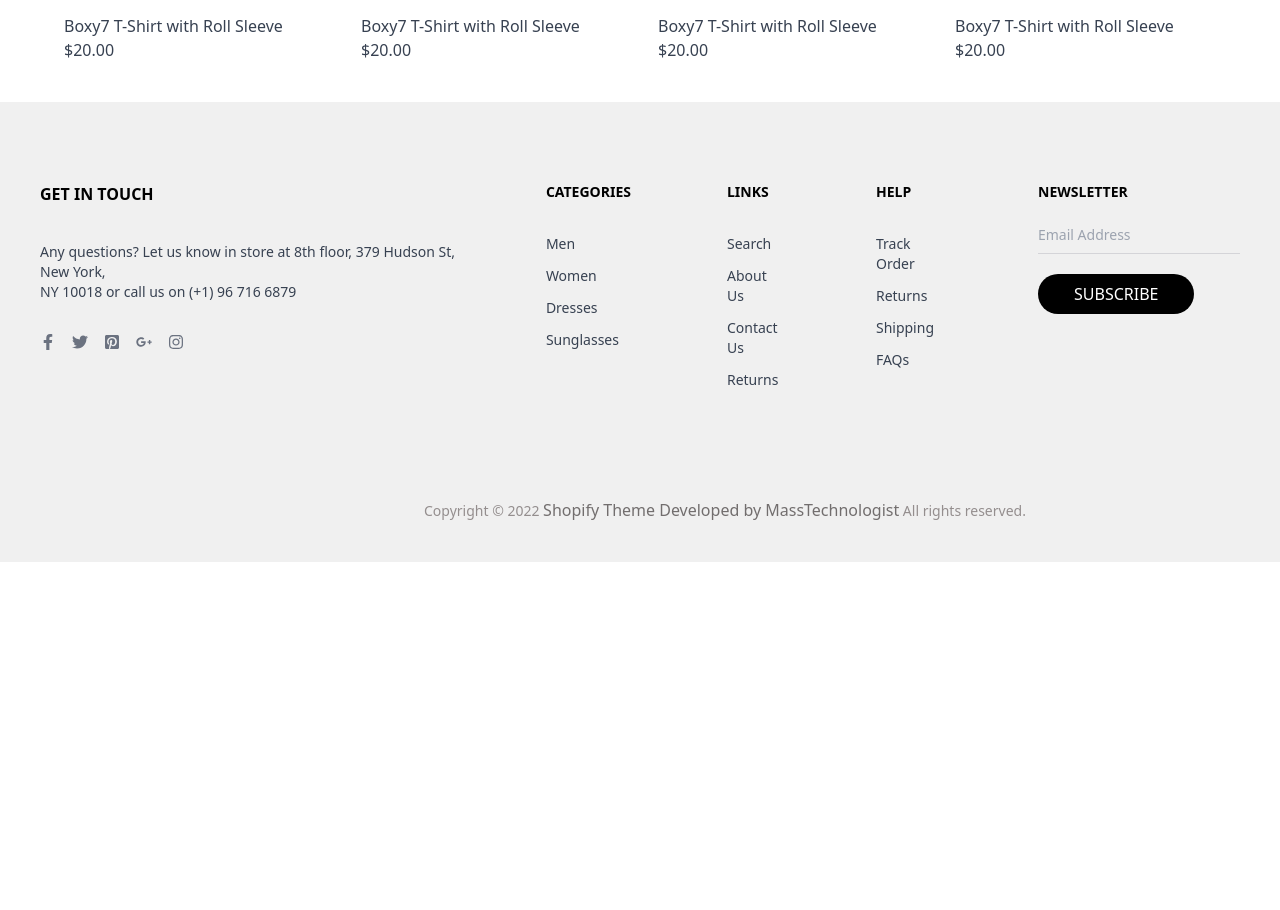
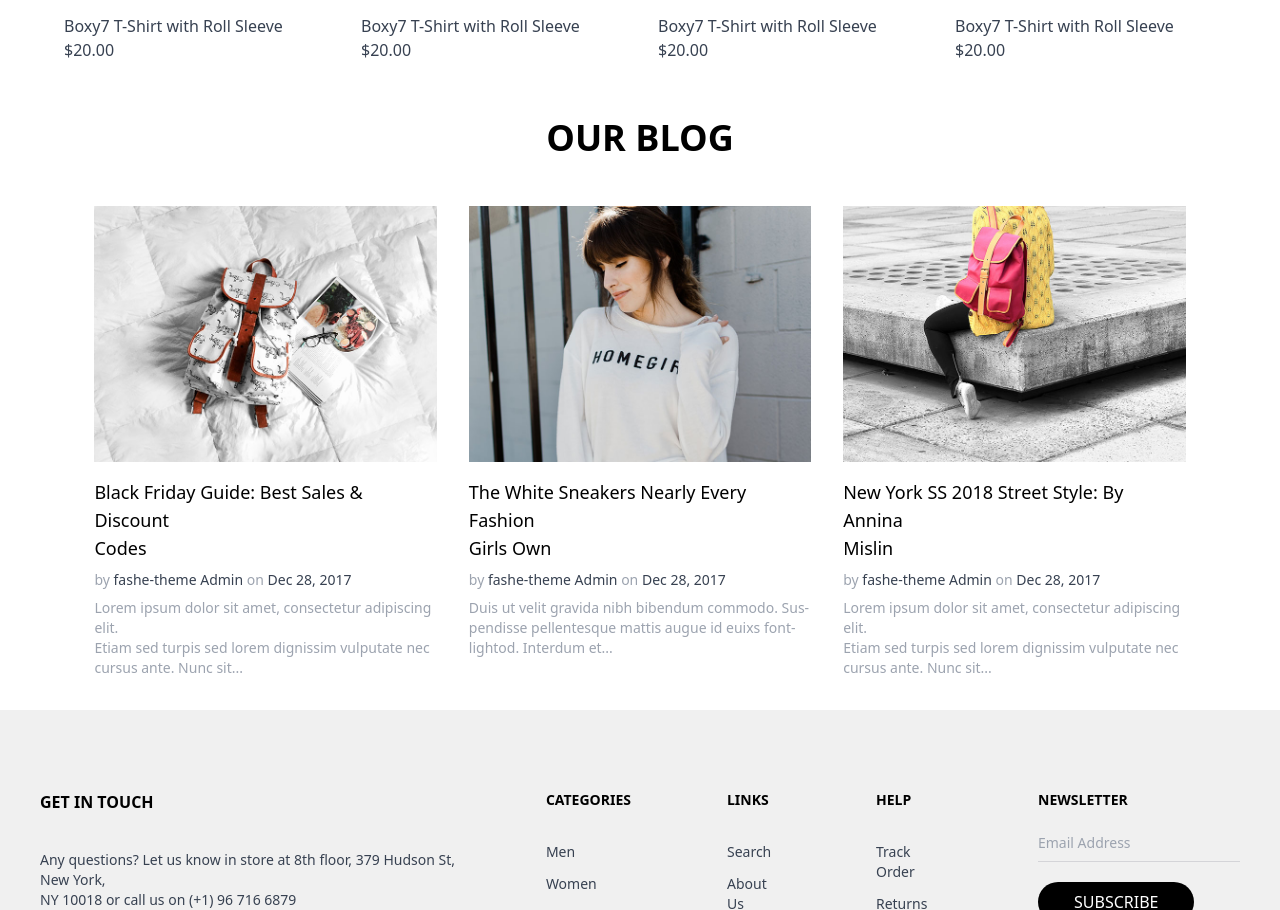
Before and after one commit to Nassimakhandari/React_Final_Project_Nassima_Khandari, a React (Create React App) app: page / in a window 1280 px wide. Shown: the part 2082-2992 px from the top of the page. Before the commit the page ends 2644 px from the top, so only its background shows below. Built offline with nearby package versions, Linux system fonts and the light colour scheme; the HTML template or start-up script is replaced by a standard one.

Commit message:
add section blog of home  with responsive

```diff
--- a/src/constant/images.jsx
+++ b/src/constant/images.jsx
@@ -9,12 +9,15 @@ export default {
     img4: require('../assets/images/banner-07.jpg'),
     img5: require('../assets/images/banner-04.jpg'),
     img6: require('../assets/images/banner-09.webp'),
-    img7:require('../assets/images/item-03_700x933.webp'),
-    img8:require('../assets/images/item-04_700x933.webp'),
-    img9:require('../assets/images/item-10_700x933.webp'),
-    img10:require('../assets/images/item-11_700x933.webp'),
-    img11:require('../assets/images/item-12_700x933.webp'),
-    img12:require('../assets/images/item-13_700x933.webp'),
-    img13:require('../assets/images/item-15_700x933.webp'),
-    img14:require('../assets/images/item-16_700x933.webp'),
+    img7: require('../assets/images/item-03_700x933.webp'),
+    img8: require('../assets/images/item-04_700x933.webp'),
+    img9: require('../assets/images/item-10_700x933.webp'),
+    img10: require('../assets/images/item-11_700x933.webp'),
+    img11: require('../assets/images/item-12_700x933.webp'),
+    img12: require('../assets/images/item-13_700x933.webp'),
+    img13: require('../assets/images/item-15_700x933.webp'),
+    img14: require('../assets/images/item-16_700x933.webp'),
+    blog1: require('../assets/images/blog-01.jpg'),
+    blog2: require('../assets/images/blog-02.jpg'),
+    blog3: require('../assets/images/blog-03.jpg'),
 }
--- a/src/pages/home/Home.jsx
+++ b/src/pages/home/Home.jsx
@@ -163,6 +163,40 @@ const Home = () => {
         </Slider>
       </div>
 
+      <div className="flex flex-col max-w-screen-xl mx-auto justify-center items-center p-4">
+        <div className="text-center pb-8">
+          <h1 className="text-4xl font-bold">OUR BLOG</h1>
+        </div>
+        <div className="lg:flex lg:flex-row md:flex-col justify-center items-start ">
+          <div className="w-full md:w-1/2 lg:w-[30%] p-4">
+            <div className="overflow-hidden">
+              <img src={images.blog1} alt="Blog Post 1" className="w-full h-auto object-cover pb-4  transition-all duration-500 ease-in-out hover:scale-110" />
+            </div>
+            <h1 className="text-lg font-normal hover:text-[#e65540] pb-2">Black Friday Guide: Best Sales & Discount <br /> Codes</h1>
+            <h2 className="text-sm font-light text-gray-400 pb-2">by <span className="text-gray-700"> fashe-theme Admin </span> on <span className="text-gray-700"> Dec 28, 2017 </span></h2>
+            <p className="text-gray-400 text-sm font-light">Lorem ipsum dolor sit amet, consectetur adipiscing elit. <br /> Etiam sed turpis sed lorem dignissim vulputate nec <br /> cursus ante. Nunc sit...</p>
+          </div>
+
+          <div className="w-full md:w-1/2 lg:w-[30%] p-4 ">
+            <div className="overflow-hidden">
+              <img src={images.blog2} alt="Blog Post 2" className="w-full h-auto object-cover pb-4  transition-all duration-500 ease-in-out hover:scale-110" />
+            </div>
+            <h1 className="text-lg font-normal hover:text-[#e65540] pb-2">The White Sneakers Nearly Every Fashion <br /> Girls Own</h1>
+            <h2 className="text-sm font-light text-gray-400 pb-2">by <span className="text-gray-700"> fashe-theme Admin </span> on <span className="text-gray-700"> Dec 28, 2017 </span></h2>
+            <p className="text-gray-400 text-sm font-light">Duis ut velit gravida nibh bibendum commodo. Sus- <br />pendisse pellentesque mattis augue id euixs font-lightod. Interdum et...</p>
+          </div>
+
+          <div className="w-full md:w-1/2 lg:w-[30%] p-4">
+            <div className="overflow-hidden">
+              <img src={images.blog3} alt="Blog Post 3" className="w-full h-auto object-cover pb-4 transition-all duration-500 ease-in-out hover:scale-110" />
+            </div>
+            <h1 className="text-lg font-normal hover:text-[#e65540] pb-2">New York SS 2018 Street Style: By Annina <br /> Mislin</h1>
+            <h2 className="text-sm font-light text-gray-400 pb-2">by <span className="text-gray-700"> fashe-theme Admin </span> on <span className="text-gray-700"> Dec 28, 2017 </span></h2>
+            <p className="text-gray-400 text-sm font-light">Lorem ipsum dolor sit amet, consectetur adipiscing elit. <br /> Etiam sed turpis sed lorem dignissim vulputate nec <br /> cursus ante. Nunc sit...</p>
+          </div>
+        </div>
+      </div>
+
     </>
   );
 };
```
